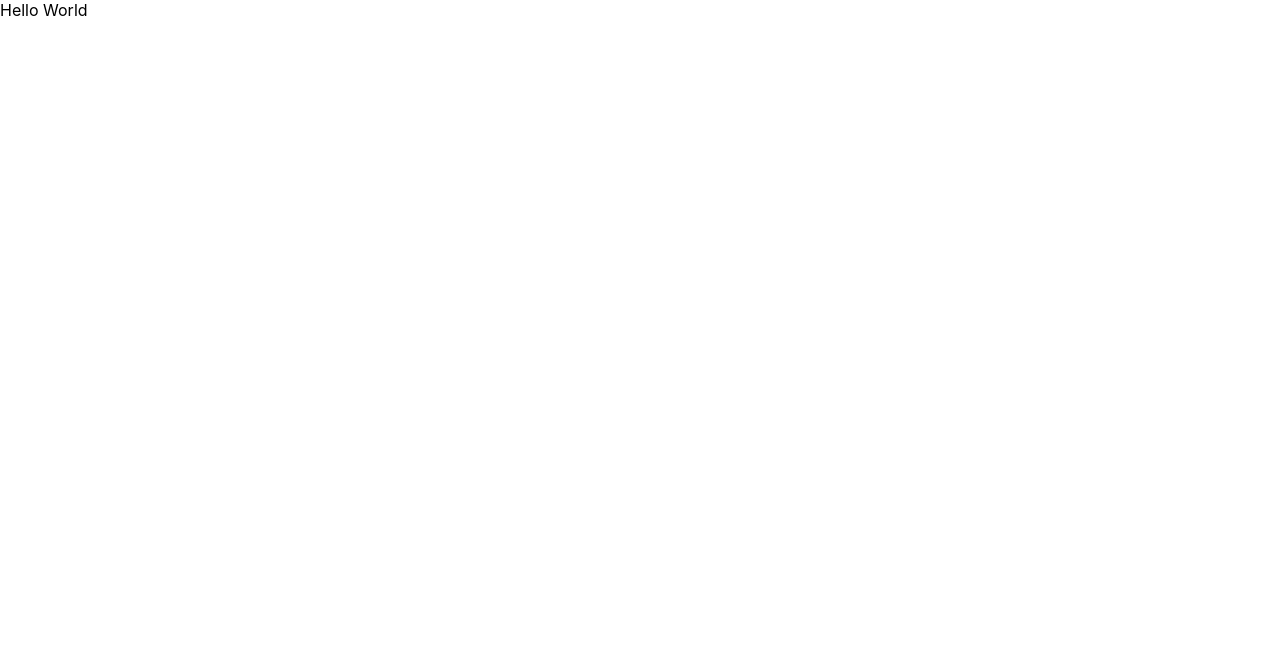
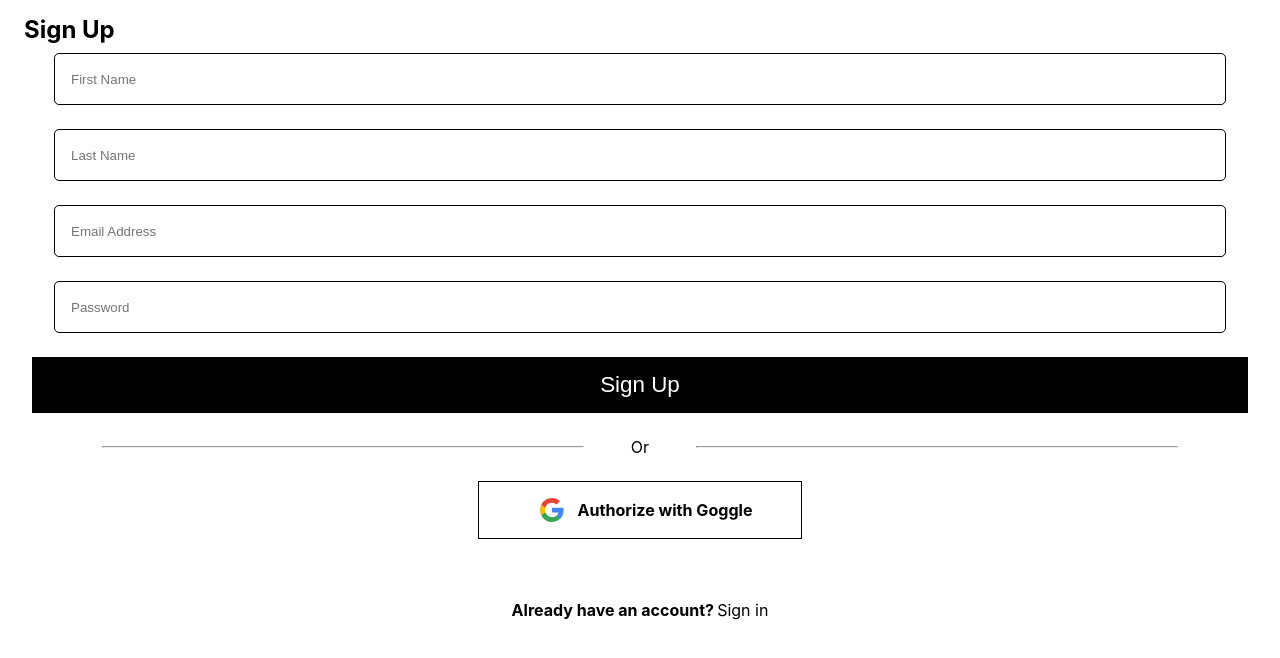
Before and after one commit to Lawrence172/chat-app, a React (Create React App) app: page /Signin in a window 1280 px wide. Shown: the top 658 px of the page. Built offline with nearby package versions, Linux system fonts and the light colour scheme.

Commit message:
New update

```diff
--- a/src/Component/Signin/Signin.js
+++ b/src/Component/Signin/Signin.js
@@ -1,11 +1,37 @@
 import React from 'react'
+import goggle from '../../asset/img/goggle.svg'
+import { Link } from 'react-router-dom'
 
-function Signin() {
+function Signup() {
   return (
-    <div>
-      Hello World
-    </div>
+    <>
+      <div className='signup'>
+        <h1>Sign Up</h1>
+        <div className='form'>
+          <input type='text' placeholder='First Name' />
+          <input type='text' placeholder='Last Name' />
+          <input type='email' placeholder='Email Address' />
+          <input type='password' placeholder='Password' />
+          <button>Sign Up</button>
+          <div className='or'>
+            <hr />
+            Or
+            <hr />
+          </div>
+          <div className='signup-options'>
+            <div className='option'>
+              <img src={goggle} alt='' />
+              <h6>Authorize with Goggle</h6>
+            </div>
+          </div>
+          <div className='already'>
+            <h6>Already have an account?</h6>
+            <Link to='/Signin' className='sign'>Sign in</Link>
+          </div>
+        </div>
+      </div>
+    </>
   )
 }
 
-export default Signin
+export default Signup
```
